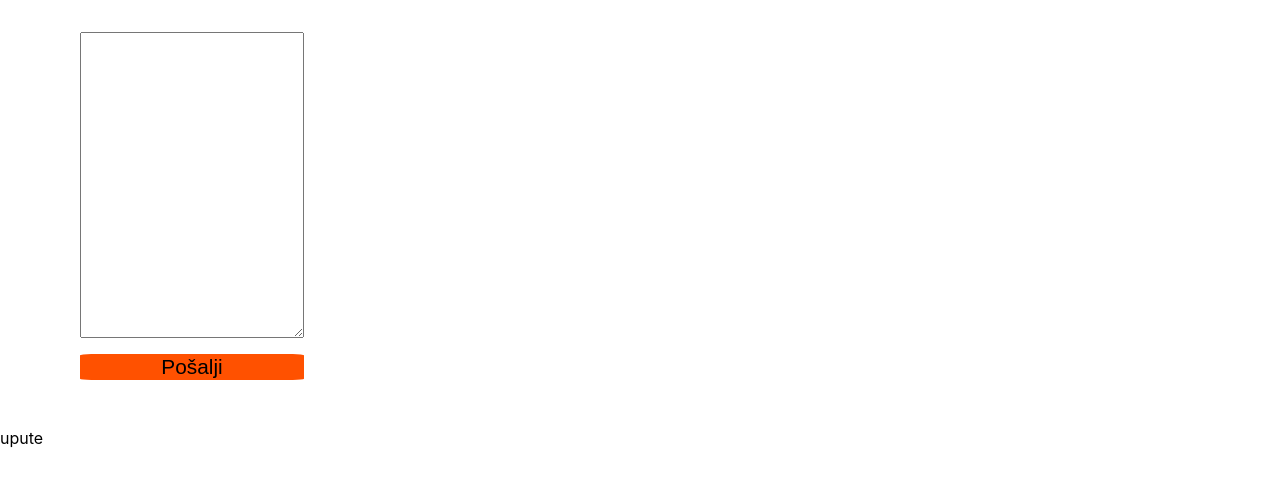
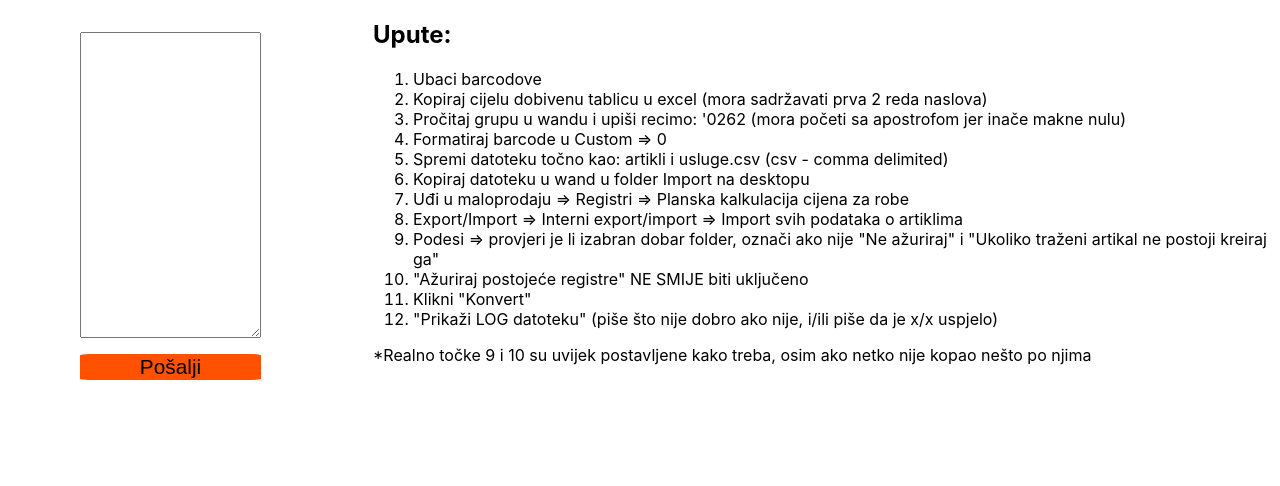
Before and after one commit to Pargeo82/cedeterija, a Next.js app: page / in a window 1280 px wide. Shown: the top 486 px of the page. Built offline with nearby package versions, Linux system fonts and the light colour scheme.

Commit message:
Add How to's

```diff
--- a/components/Form.js
+++ b/components/Form.js
@@ -15,7 +15,6 @@ export default function Form({ addBarcode }) {
   };
 
   return (
-    <>
     <div className="form-container">
       <form onSubmit={handleSubmit} className="form">
         <label htmlFor="barcodes"></label>
@@ -30,6 +29,5 @@ export default function Form({ addBarcode }) {
         <button className="sub-form">Pošalji</button>
       </form>
     </div>
-    </>
   );
 }
--- a/components/Home/upute.js
+++ b/components/Home/upute.js
@@ -1,7 +1,35 @@
 export default function Upute() {
   return (
-    <>
-      <div>upute</div>
-    </>
+    <div>
+      <h2>Upute:</h2>
+      <ol>
+        <li>Ubaci barcodove</li>
+        <li>Kopiraj cijelu dobivenu tablicu u excel (mora sadržavati prva 2 reda naslova)</li>
+        <li>
+          Pročitaj grupu u wandu i upiši recimo: &apos;0262 (mora početi sa apostrofom jer inače
+          makne nulu)
+        </li>
+        <li>Formatiraj barcode u Custom =&gt; 0</li>
+        <li>Spremi datoteku točno kao: artikli i usluge.csv (csv - comma delimited)</li>
+        <li>Kopiraj datoteku u wand u folder Import na desktopu</li>
+        <li>Uđi u maloprodaju =&gt; Registri =&gt; Planska kalkulacija cijena za robe</li>
+        <li>Export/Import =&gt; Interni export/import =&gt; Import svih podataka o artiklima</li>
+        <li>
+          Podesi =&gt; provjeri je li izabran dobar folder, označi ako nije &quot;Ne ažuriraj&quot;
+          i &quot;Ukoliko traženi artikal ne postoji kreiraj ga&quot;
+        </li>
+        <li>&quot;Ažuriraj postojeće registre&quot; NE SMIJE biti uključeno</li>
+        <li>Klikni &quot;Konvert&quot;</li>
+        <li>
+          &quot;Prikaži LOG datoteku&quot; (piše što nije dobro ako nije, i/ili piše da je x/x
+          uspjelo)
+        </li>
+      </ol>
+
+      <p>
+        *Realno točke 9 i 10 su uvijek postavljene kako treba, osim ako netko nije kopao nešto po
+        njima
+      </p>
+    </div>
   );
 }
--- a/styles/globals.css
+++ b/styles/globals.css
@@ -12,7 +12,6 @@ a {
 
 * {
   box-sizing: border-box;
-  list-style: none;
 }
 
 table,
@@ -28,18 +27,17 @@ table {
 
 .flex {
   display: flex;
-  flex-direction: column;
   gap: 2rem;
 }
 
 .form-container {
   padding: 1rem 5rem;
+  max-width: 30%;
 }
 
 .form {
   display: flex;
   flex-direction: column;
-  max-width: 20%;
   gap: 1rem;
 }
 
```
Lines whose indentation alone changed are shown as unchanged.
